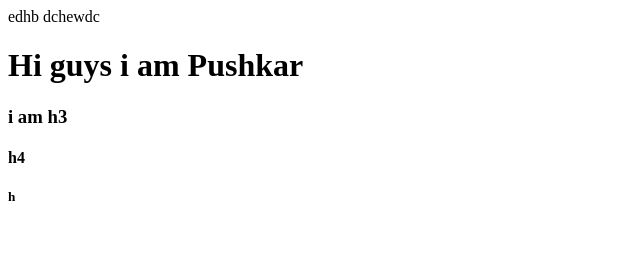
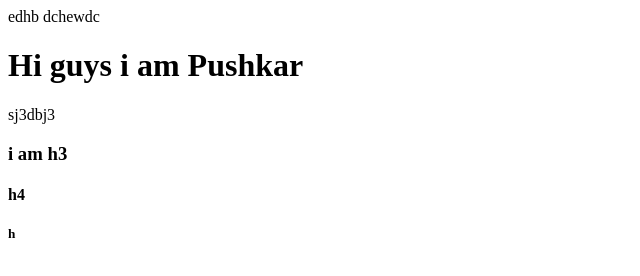
Before and after one commit to Puxhkar/Personal-Portfolio, a plain HTML site: page index.html in a window 1280 px wide. Shown: the whole page, without its empty margins (0-640 px from the left). Drawn offline with Linux system fonts and the light colour scheme.

Commit message:
Update index.html

```diff
--- a/index.html
+++ b/index.html
@@ -7,7 +7,7 @@
 </head>
 <body>edhb dchewdc
     <h1>Hi guys i am Pushkar</h1>
-
+   sj3dbj3
     <h3>i am h3</h3>
     <h4>  h4</h4>
     <h5>h  </h5>
```
